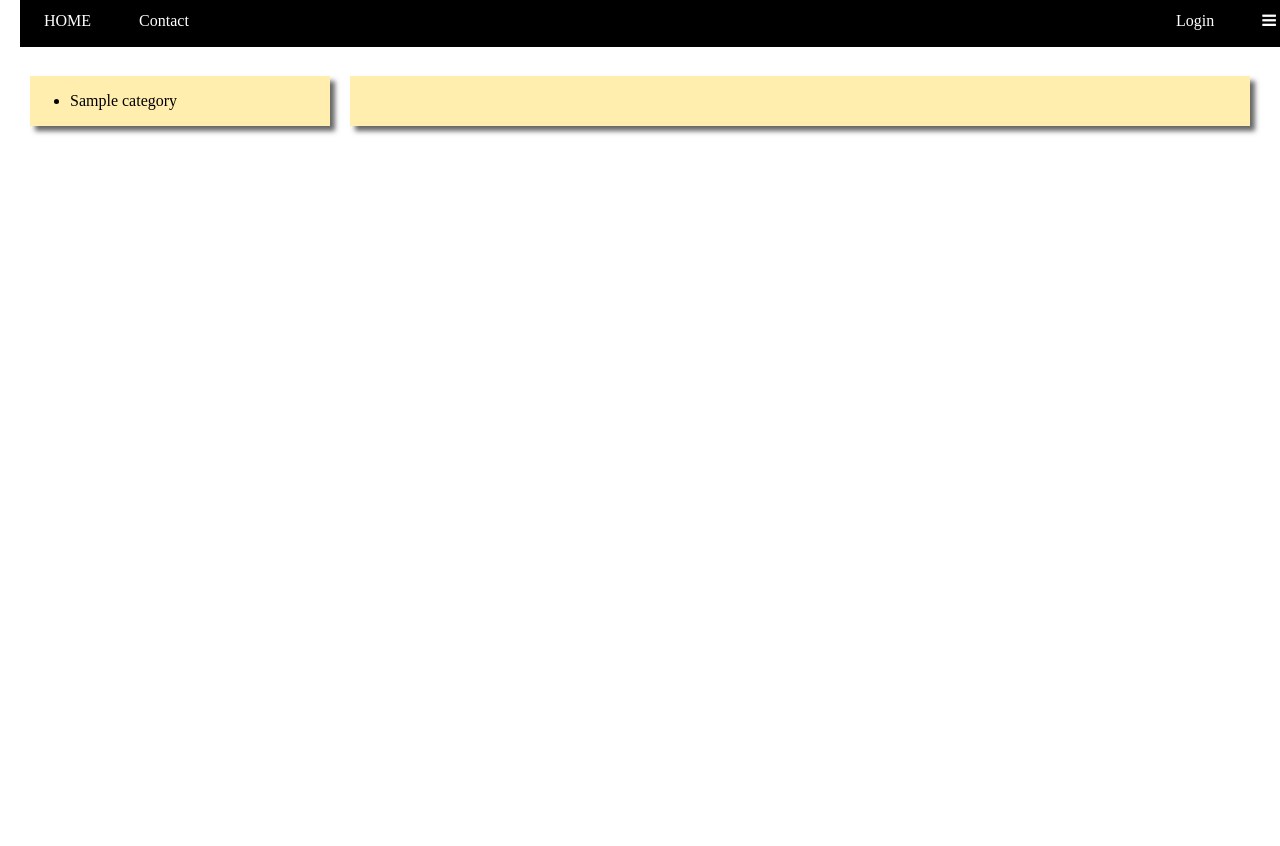
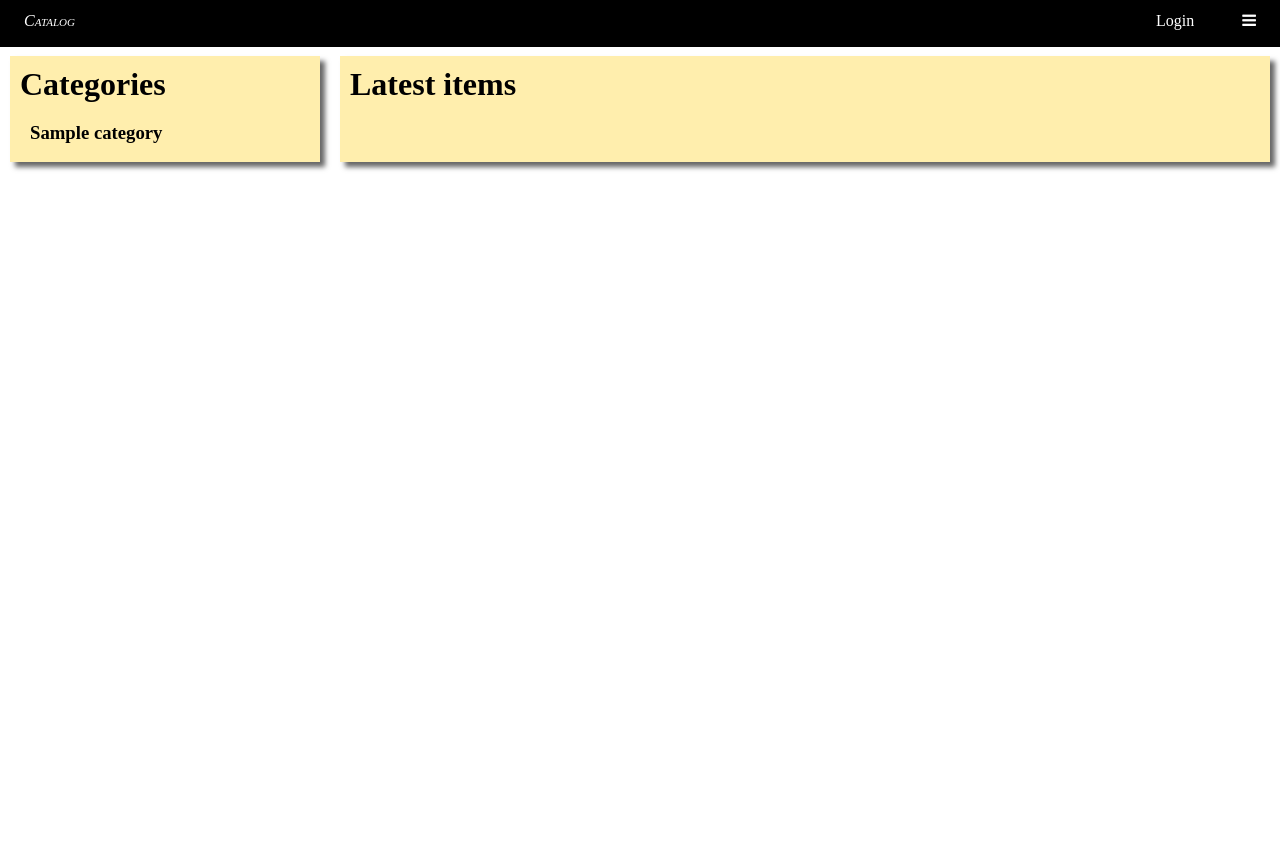
Before and after one commit to albertoivo/item-catalog-fullstacknd, a Flask app: page /catalog/1/items in a window 1280 px wide. Before the commit the page ends 135 px from the top, so only its background shows below. Run offline with Flask 2, Linux system fonts and the light colour scheme; tables that the repository leaves empty hold one stand-in row (values such as "Sample post").

Commit message:
rotas concluidas

```diff
--- a/static/styles.css
+++ b/static/styles.css
@@ -7,7 +7,6 @@ html,
 body {
   box-sizing: border-box;
   height: 100%;
-  padding: 10px;
 }
 
 body {
@@ -35,6 +34,11 @@ footer {
   padding: 16px;
 }
 
+.logo {
+  font-style: oblique;
+  font-variant: small-caps;
+}
+
 .bar {
   width: 100%;
   overflow: hidden;
@@ -48,8 +52,9 @@ a {
   color: var(--main-ftcolor);
 }
 
-p {
-  color: var(--main-ftcolor);
+h1, h2, p{
+  color: var(--main-bgcolor);
+  margin: 10px;
 }
 
 .bar > a {
@@ -110,10 +115,23 @@ p {
   box-shadow: 5px 5px 5px #666; /* Opera 10.5, IE 9, Firefox 4+, Chrome 6+, iOS 5 */
 }
 
-#item-title {
+.category-name {
   font-weight: bolder;
+  margin-left: 20px;
+  color: var(--main-bgcolor);
 }
 
-#item-description {
+.item-title {
+  font-weight: bolder;
+  margin-left: 10px;
+  color: var(--main-bgcolor);
+}
+
+.item-category {
+  font-style: italic;
   color: gray;
 }
+
+.item-description {
+  color: gray;
+}
--- a/templates/catalog.html
+++ b/templates/catalog.html
@@ -1,22 +1,20 @@
 {% extends "main.html" %} {% block content %}
 
 <div id="categories" class="shadow">
-  <ul>
+  <h1>Categories</h1>
     {% for cat in categories %}
-    <li>{{ cat.name }}</li>
+    <h3 class="category-name">{{ cat.name }}</h3>
     {% endfor %}
-  </ul>
 </div>
 
 <div id="items" class="shadow">
-  <ul>
+  <h1>Latest items</h1>
     {% for item in items %}
-    <li>
-      <span id="item-title">{{ item.title }}</span>
-      <span id="item-category">( {{item.category.name }} )</span>
-    </li>
+    <p>
+      <span class="item-title">{{ item.title }}</span>
+      <span class="item-category">( {{item.category.name }} )</span>
+    </p>
     {% endfor %}
-  </ul>
 </div>
 
 {% endblock %}
--- a/templates/main.html
+++ b/templates/main.html
@@ -20,8 +20,7 @@
       <a class="hide-desktop right" href="javascript:void(0)" onclick="toggleMenu()">
         <i class="fa fa-bars"></i>
       </a>
-      <a href="/">HOME</a>
-      <a href="/contact" class="hide-mobile">Contact</a>
+      <a class="logo" href="/">Catalog</a>
       <a href="#" class="hide-mobile hover-red right">Login</a>
     </div>
 
```
Also changed, not shown: templates/item.html (+6 -8 lines).
